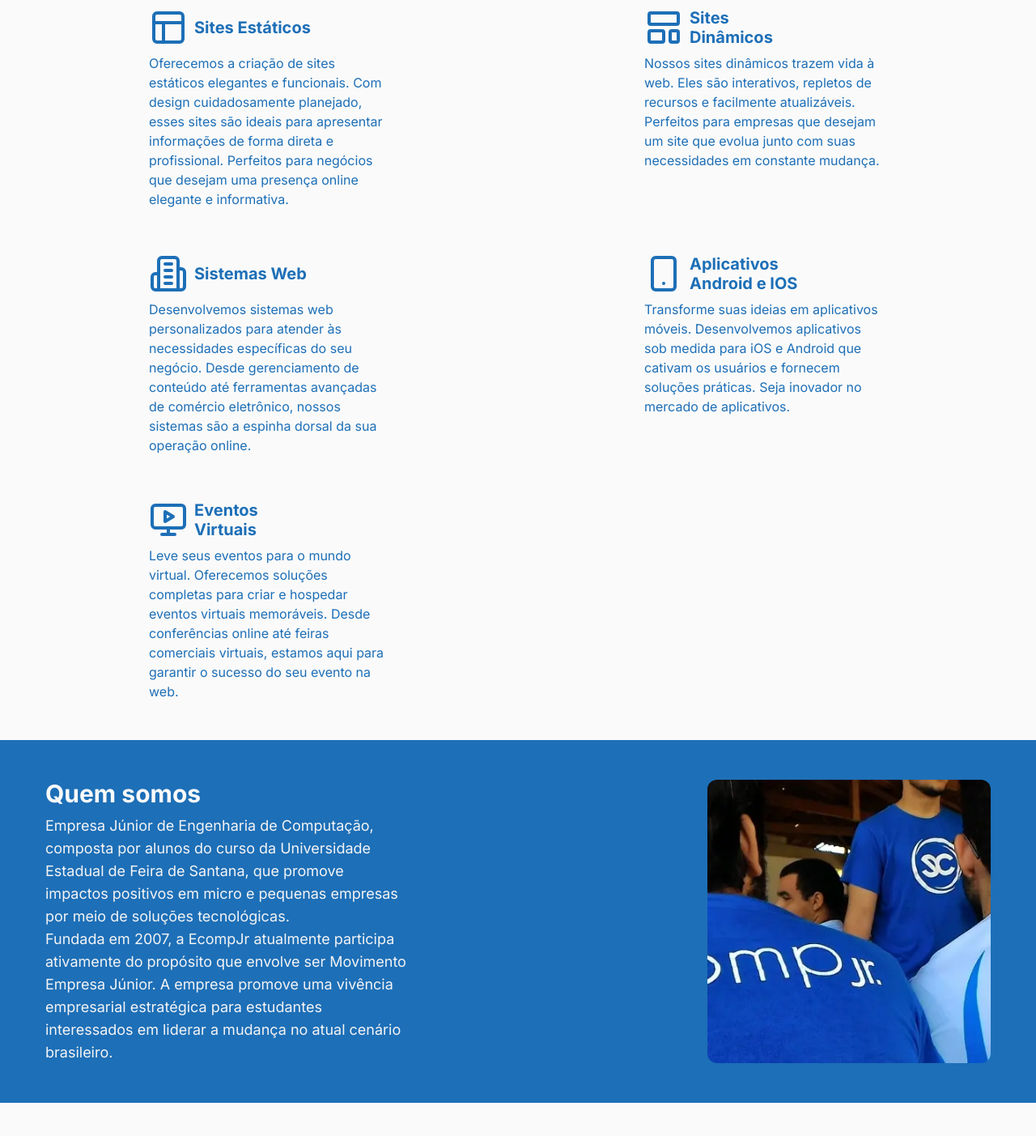
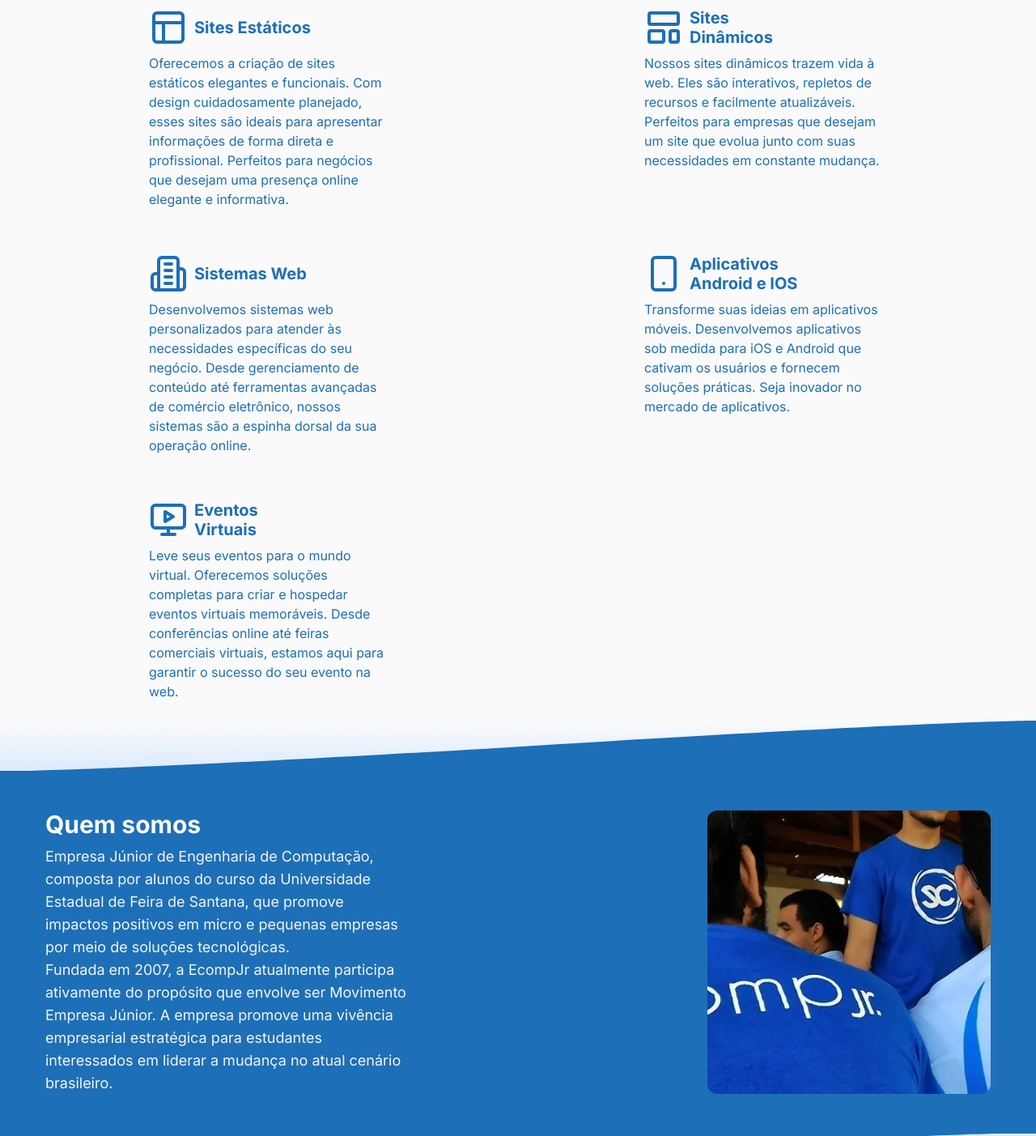
Before and after one commit to jnaraujo/prosel-ecompjr, a React (Vite) app in the folder web/: page / in a window 1280 px wide. Shown: the part 1330-2733 px from the top of the page at 81% size. Built offline with nearby package versions, Linux system fonts and the light colour scheme.

Commit message:
✨ feat: add wave SVG and adjust layout in AboutUs

```diff
--- a/web/src/components/layouts/about-us.tsx
+++ b/web/src/components/layouts/about-us.tsx
@@ -1,16 +1,19 @@
 import image from "../../assets/aboutus.webp"
+import Wave2 from "@/assets/wave2.svg?react"
 
 export default function AboutUs() {
   return (
-    <section className="bg-brand-blue">
+    <>
+      <Wave2 className="abs pointer-events-none -mb-[1px] h-auto w-full bg-gradient-to-t from-blue-100 to-transparent" />
+      <section className="z-10 bg-brand-blue">
         <div className="container grid w-full grid-cols-1 items-center gap-8 py-12 md:grid-cols-[3fr_2fr] md:gap-20">
           <div className="space-y-2">
             <h2 className="text-3xl font-bold text-zinc-50">Quem somos</h2>
             <p className="max-w-[450px] text-zinc-100 md:text-lg">
               Empresa Júnior de Engenharia de Computação, composta por alunos do
               curso da Universidade Estadual de Feira de Santana, que promove
-            impactos positivos em micro e pequenas empresas por meio de soluções
-            tecnológicas.
+              impactos positivos em micro e pequenas empresas por meio de
+              soluções tecnológicas.
               <br />
               Fundada em 2007, a EcompJr atualmente participa ativamente do
               propósito que envolve ser Movimento Empresa Júnior. A empresa
@@ -28,5 +31,7 @@ export default function AboutUs() {
           />
         </div>
       </section>
+      <Wave2 className="pointer-events-none -mt-[1px] h-auto w-full rotate-180 bg-gradient-to-t from-blue-100 to-transparent" />
+    </>
   )
 }
--- a/web/src/components/layouts/our-services.tsx
+++ b/web/src/components/layouts/our-services.tsx
@@ -10,7 +10,7 @@ import { type ForwardRefExoticComponent } from "react"
 
 export default function OurServices() {
   return (
-    <section className="container flex flex-col items-center gap-10 py-12">
+    <section className="container flex flex-col items-center gap-10 py-6 pt-12">
       <h2 className="text-3xl font-bold text-brand-blue">Nosso serviços</h2>
 
       <div className="grid w-full grid-cols-1 justify-items-center gap-8 md:grid-cols-2 md:gap-14">
```
Also changed, not shown: web/src/assets/wave2.svg (added). Lines whose indentation alone changed are shown as unchanged.
